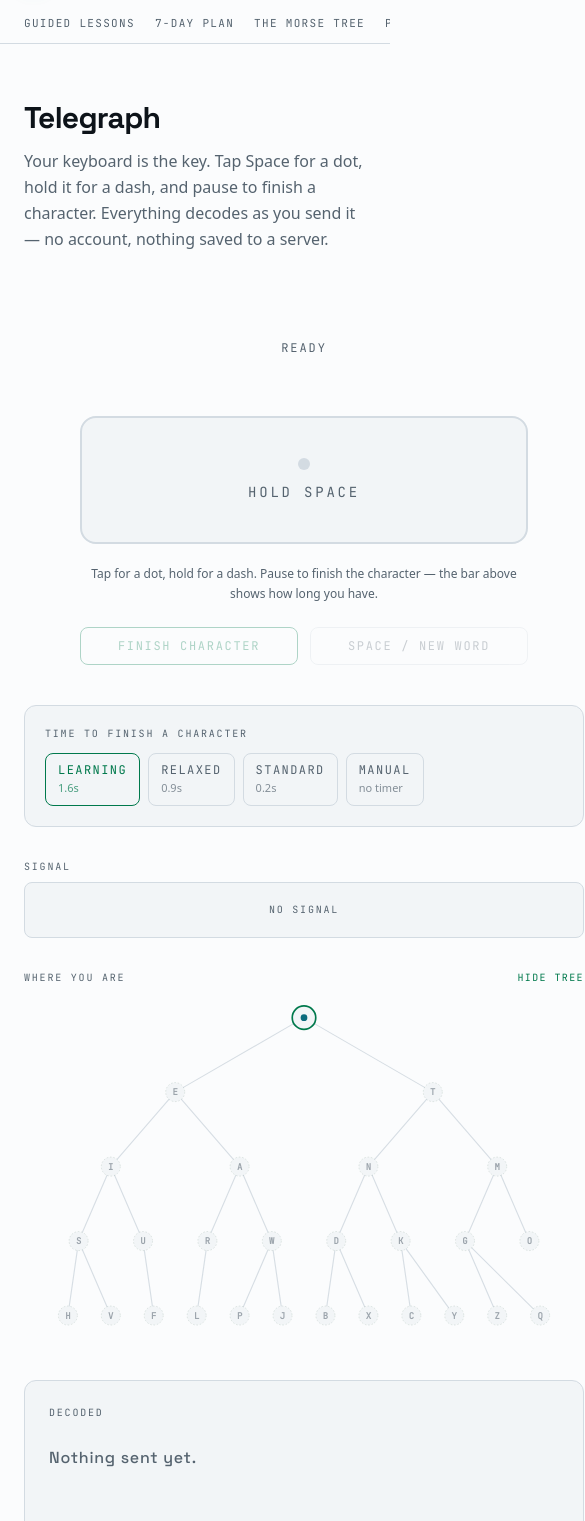
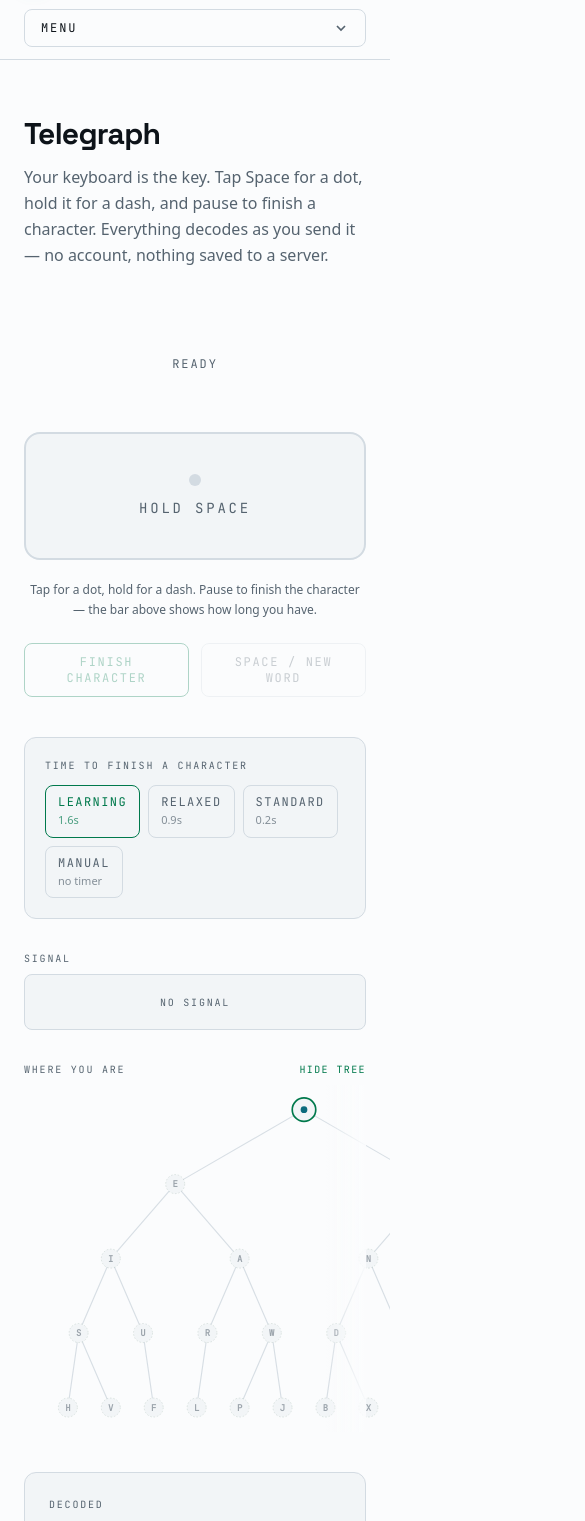
Before and after one commit to iamcanturk/morseforge, an Astro site: page /telegraph in a window 390 px wide. Shown: the part 45-1566 px from the top of the page, 585 px wide, since content can reach past the window. Built offline with nearby package versions, Linux system fonts and the light colour scheme; Astro itself is replaced by a stand-in of ours.

Commit message:
fix: most of the site was unreachable on a phone
The mobile navigation was a sideways-scrolling strip of text. Measured on a
375px screen: sixteen links, thirteen of them off-screen behind 1,462px of
horizontal scroll, with nothing to indicate there was anything to scroll to. A
row of small-caps labels does not look swipeable, so for anyone on a phone the
site was four pages.

It is a disclosure now, grouped the way the desktop menu is, with the hint text
each link already had. Native <details>, so it opens without JavaScript and is
keyboard operable for free. The open panel is capped at 62vh and scrolls
internally — the header is sticky, and a sticky element taller than the
viewport stops sticking. Open, the panel came to 1,162px on an 812px screen.

**A whole page scrolled sideways.** /telegraph/ overflowed by 233px, because a
grid item defaults to `min-width: auto` and refuses to shrink below its
content's minimum — and the tree inside is 560px wide by design. The tree has
its own scroll container; the grid item never let it do its job. `min-w-0` on
the section, and `minmax(0,1fr)` rather than `1fr` on the tree screen's column,
which had the same fault waiting.

**Touch targets.** Most of the small chip buttons — the character-pool pickers,
the mode toggles, the player's SOUND/LAMP/BUZZ row — measured 34px tall, well
under the 44px a finger hits reliably. One rule in global.css scoped to
`(pointer: coarse)` rather than thirty edited class strings, because this is a
property of the input device and not a decision anyone should be making per
component. Practice went from six failing targets to one, and that one is an
inline link inside a paragraph, which is exactly the case the rule should not
touch.

Also: the tagline wrapped to "LEARN MORSE. BUILD THE / SIGNAL." on a narrow
screen, orphaning the word the line is built around. It breaks at the sentence
now. And the tree, which cannot fit on a phone and never will, fades at its
right edge so the scroll reads as a scroll.

Verified page by page at 375px: home, tree, practice, telegraph, copy, the
games, settings, the alphabet chart and the translator. No page overflows, and
no control is under 44px except inline prose links.

```diff
--- a/src/components/Header.astro
+++ b/src/components/Header.astro
@@ -65,12 +65,6 @@ const more = [
       { href: '/stats/', label: 'Your progress', hint: 'Level, streak, achievements' },
     ],
   },
-]
-
-/** Flat list for the mobile strip, where the disclosure would fight the scroll. */
-const flat = [
-  ...new Map(more.flatMap((g) => g.links).map((l) => [l.href, l])).values(),
-  { href: '/settings/', label: 'Settings' },
 ]
 
 const current = Astro.url.pathname
@@ -235,31 +229,81 @@ const isCurrent = (href: string) => current === href
     </div>
 
     {
-      /* Flat, sideways-scrolling strip on mobile: a disclosure inside a scroll
-        container fights the scroll, and ten links wrapped to four rows pushed
-        the page heading below the fold. */
+      /* The mobile menu.
+
+        This was a sideways-scrolling strip, which measured badly: sixteen
+        links, thirteen of them off-screen behind 1,462px of horizontal scroll
+        with nothing to indicate there was anything to scroll to. Most of the
+        site was unreachable on a phone unless you happened to swipe a row of
+        text that did not look swipeable.
+
+        A disclosure shows all of it, grouped the same way the desktop menu is.
+        Native <details>, so it opens with no JavaScript and is keyboard
+        operable for free, and every link stays in the HTML for a crawler. */
     }
-    <nav
-      aria-label="Main"
-      class="-mx-6 overflow-x-auto px-6 pb-2.5 [scrollbar-width:none] lg:hidden [&::-webkit-scrollbar]:hidden"
+    <details class="pb-3 lg:hidden" data-menu data-mobile-menu>
+      <summary
+        class="flex cursor-pointer list-none items-center justify-between rounded-lg border border-line px-4 py-2.5 text-sm text-ink [&::-webkit-details-marker]:hidden"
       >
-      <ul class="flex items-center gap-5 whitespace-nowrap">
+        <span class="font-mono text-xs tracking-[0.16em]">MENU</span>
+        <svg
+          width="16"
+          height="16"
+          viewBox="0 0 24 24"
+          fill="none"
+          stroke="currentColor"
+          stroke-width="2.5"
+          aria-hidden="true"
+          class="text-muted transition-transform [details[open]_&]:rotate-180"
+        >
+          <path d="m6 9 6 6 6-6"></path>
+        </svg>
+      </summary>
+
       {
-          flat.map(({ href, label }) => (
+        /* Capped and scrollable. The header is sticky, and a sticky element
+          taller than the viewport stops sticking — it scrolls away with the
+          page and comes back in the wrong place. Open, this panel measured
+          1,162px on an 812px screen. */
+      }
+      <nav aria-label="Main" class="mt-3 max-h-[62vh] space-y-5 overflow-y-auto overscroll-contain">
+        {
+          more.map((group) => (
+            <div>
+              <p class="font-mono text-[10px] tracking-[0.18em] text-signal-dim">
+                {group.title.toUpperCase()}
+              </p>
+              <ul class="mt-1.5">
+                {group.links.map(({ href, label, hint }) => (
                   <li>
                     <a
                       href={href}
                       aria-current={isCurrent(href) ? 'page' : undefined}
-                class="font-mono text-[11px] tracking-[0.12em] transition-colors"
-                style={isCurrent(href) ? 'color: var(--color-signal)' : 'color: var(--color-muted)'}
+                      class="-mx-2 block rounded-lg px-2 py-2.5"
+                      style={
+                        isCurrent(href) ? 'color: var(--color-signal)' : 'color: var(--color-ink)'
+                      }
                     >
-                {label.toUpperCase()}
+                      <span class="block text-sm">{label}</span>
+                      <span class="mt-0.5 block text-xs leading-snug text-muted">{hint}</span>
                     </a>
                   </li>
+                ))}
+              </ul>
+            </div>
           ))
         }
-      </ul>
+
+        <a
+          href="/settings/"
+          aria-current={isCurrent('/settings/') ? 'page' : undefined}
+          class="-mx-2 block rounded-lg px-2 py-3 text-sm"
+          style={isCurrent('/settings/')
+            ? 'color: var(--color-signal)'
+            : 'color: var(--color-muted)'}>Settings</a
+        >
       </nav>
+    </details>
   </div>
 
   <script is:inline>
--- a/src/components/MorseKey/TelegraphScreen.tsx
+++ b/src/components/MorseKey/TelegraphScreen.tsx
@@ -73,7 +73,13 @@ export function TelegraphScreen() {
 
   return (
     <div className="grid gap-10 lg:grid-cols-[minmax(0,1fr)_360px]">
-      <section>
+      {/* `min-w-0` is load-bearing. A grid item defaults to `min-width: auto`,
+          which refuses to shrink below its content's minimum — and the tree
+          inside is 560px wide by design. On a 375px screen the column was
+          327px and this section was 560px, so the whole page scrolled
+          sideways. The tree has its own scroll container; without this, that
+          container never got the chance to do its job. */}
+      <section className="min-w-0">
         <MorseKey
           isDown={state.isDown}
           pending={state.pending}
--- a/src/components/SignalTree/SignalTree.tsx
+++ b/src/components/SignalTree/SignalTree.tsx
@@ -163,7 +163,16 @@ export function SignalTree({
           560px is the floor: below it the depth-4 letters stop being legible,
           above it the tree overflowed containers it was being placed in and
           made desktop users scroll sideways for no reason. */}
-      <div className="-mx-6 overflow-x-auto px-6 [scrollbar-width:thin] sm:mx-0 sm:px-0">
+      {/* On a phone the tree is wider than the screen and always will be —
+          560px of it does not fit in 375, and squeezing it further makes the
+          depth-4 letters unreadable. So it scrolls, and says so: a fade at the
+          right edge is the only thing that makes a horizontal scroll look like
+          one, and without it people simply never saw the T half of the tree. */}
+      <div className="relative">
+        <div
+          className="-mx-6 overflow-x-auto px-6 [scrollbar-width:thin] sm:mx-0 sm:px-0"
+          data-tree-scroll
+        >
           <svg
             viewBox={`0 0 ${VIEWBOX.width} ${VIEWBOX.height}`}
             className="h-auto w-full min-w-[560px]"
@@ -314,6 +323,17 @@ export function SignalTree({
           </svg>
         </div>
 
+        {/* Hidden once the whole tree fits, which is every screen above 560px. */}
+        <span
+          aria-hidden="true"
+          className="pointer-events-none absolute inset-y-0 right-0 w-10 sm:hidden"
+          style={{
+            background:
+              'linear-gradient(to right, transparent, color-mix(in srgb, var(--color-void) 92%, transparent))',
+          }}
+        />
+      </div>
+
       {powerPercent !== null && (
         <figcaption className="mt-4 flex items-center gap-3 font-mono text-xs tracking-[0.18em] text-muted">
           <span
--- a/src/components/SignalTree/SignalTreeScreen.tsx
+++ b/src/components/SignalTree/SignalTreeScreen.tsx
@@ -101,8 +101,12 @@ export function SignalTreeScreen() {
   const code = selected ? MORSE_ALPHABET[selected] : null
   const path = selected ? pathTo(selected) : []
 
+  // minmax(0,1fr) rather than 1fr: a plain `1fr` track will not shrink below
+  // its content's minimum, and the tree inside is deliberately wider than a
+  // phone — so the column held the page open instead of letting the tree's own
+  // scroll container do its job.
   return (
-    <div className="grid gap-8 lg:grid-cols-[1fr_300px]">
+    <div className="grid gap-8 lg:grid-cols-[minmax(0,1fr)_300px]">
       <SignalTree
         states={states}
         power={power}
--- a/src/components/brand/Logo.tsx
+++ b/src/components/brand/Logo.tsx
@@ -50,12 +50,17 @@ export function Logo({ size = 36, glow = true, tagline = false, className }: Log
         >
           MORSEFORGE
         </span>
+        {/* Two spans rather than one string: on a narrow screen the single line
+            wrapped to "LEARN MORSE. BUILD THE / SIGNAL.", orphaning the word
+            the whole line is built around. Broken at the sentence, it reads
+            correctly at any width. */}
         {tagline && (
           <span
-            className="font-mono tracking-[0.18em] text-signal mt-2"
+            className="mt-2 font-mono tracking-[0.18em] text-signal"
             style={{ fontSize: size * 0.22 }}
           >
-            LEARN MORSE. BUILD THE SIGNAL.
+            <span className="inline-block">LEARN MORSE.</span>{' '}
+            <span className="inline-block">BUILD THE SIGNAL.</span>
           </span>
         )}
       </span>
--- a/src/styles/global.css
+++ b/src/styles/global.css
@@ -150,6 +150,41 @@
 }
 
 /* ---------------------------------------------------------------------------
+   Touch targets (PROJECT.md §28).
+
+   A finger is not a mouse pointer. Measured on a 375px screen, most of the
+   small chip buttons — the character-pool pickers, the mode toggles, the
+   player's SOUND/LAMP/BUZZ row — came out 34px tall, well under the 44px
+   anyone can hit reliably.
+
+   One rule rather than thirty edited class strings, because this is a property
+   of the input device and not a styling decision anyone should be making per
+   component. Scoped to coarse pointers, so nothing changes on a desktop where
+   34px is a perfectly good button.
+
+   `min-height` only: forcing a minimum width would stretch every icon button
+   into a rectangle. Padding gives the horizontal room, and the icon buttons
+   are square already.
+   ------------------------------------------------------------------------ */
+@media (pointer: coarse) {
+  button,
+  [role='button'],
+  [role='switch'],
+  [role='radio'],
+  summary,
+  select,
+  input:not([type='range']):not([type='checkbox']):not([type='radio']) {
+    min-height: 44px;
+  }
+
+  /* A range input's track is thin by default and the thumb is what gets
+     dragged; height here makes the whole strip grabbable. */
+  input[type='range'] {
+    height: 44px;
+  }
+}
+
+/* ---------------------------------------------------------------------------
    Prose for Markdown content.
    Hand-written rather than pulled from a typography plugin: the blog has one
    post and about eight element types, and a plugin would ship rules for
```
Lines whose indentation alone changed are shown as unchanged.
